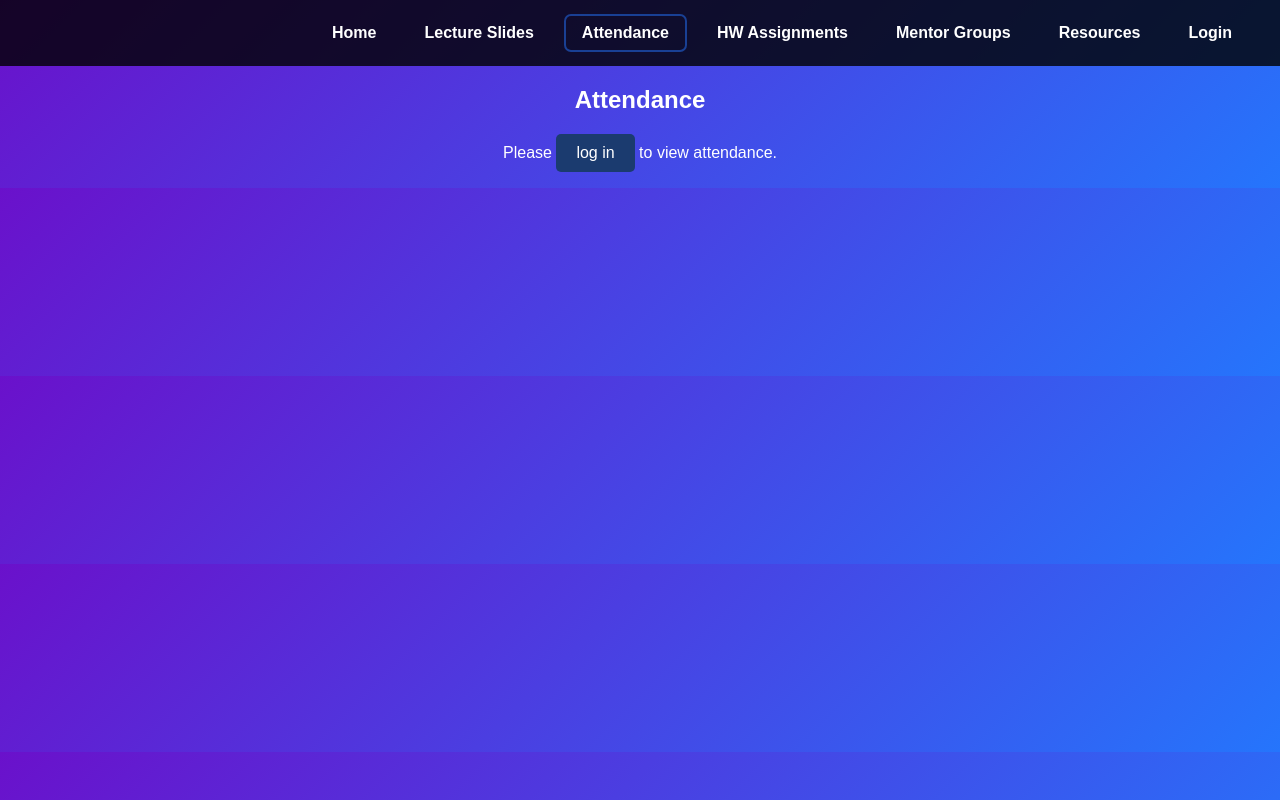
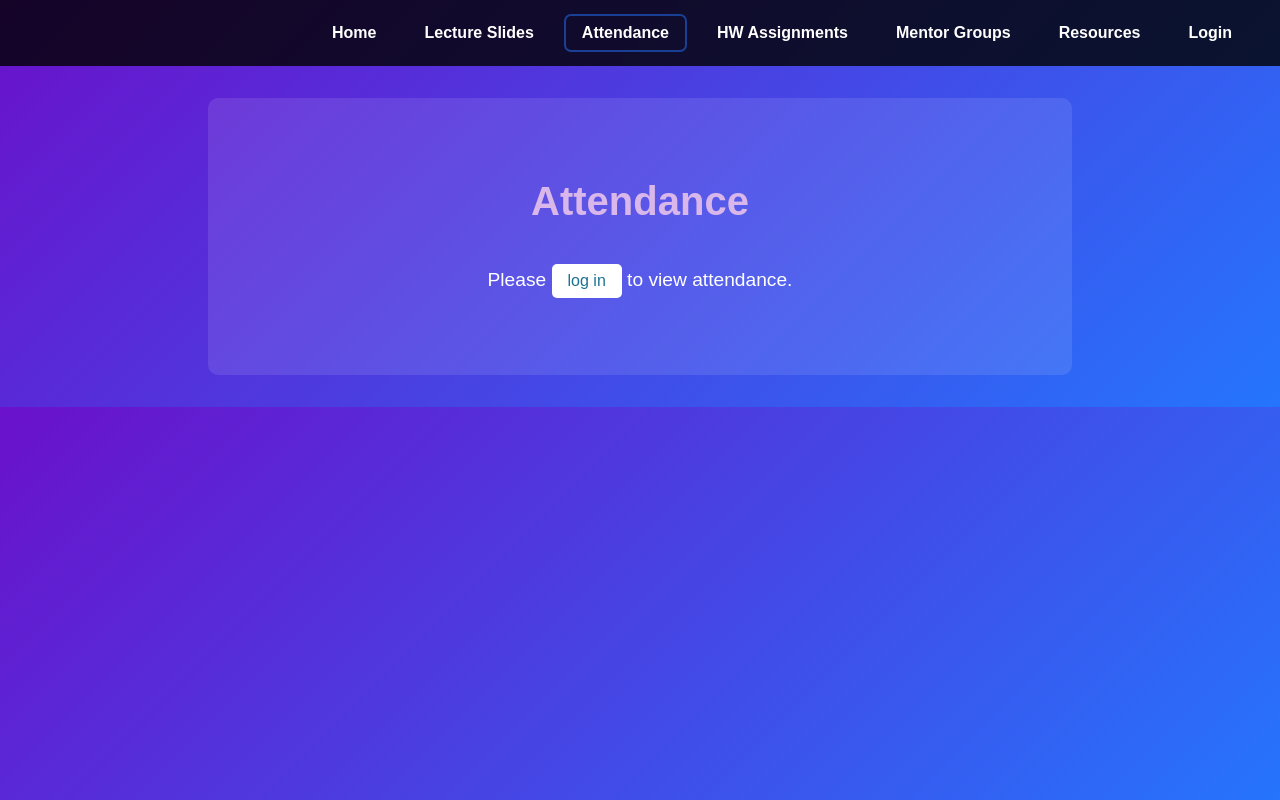
Before and after one commit to Samara-dotcom/appdevhackathonfinal, a React (Create React App) app: page / in a window 1280 px wide. Both pictures are taken after a click on the button "Attendance". Built offline with nearby package versions, Linux system fonts and the light colour scheme.

Commit message:
Finishing touches

```diff
--- a/src/App.tsx
+++ b/src/App.tsx
@@ -1,6 +1,6 @@
 import React, { useState, useEffect } from "react";
 import { GoogleOAuthProvider, useGoogleLogin, googleLogout } from "@react-oauth/google";
-import axios from "axios"; // Keep only axios import
+import axios from "axios";
 import "./App.css";
 import Homework from "./Homework";
 import { Attendance } from "./Attendance";
@@ -17,6 +17,9 @@ const App: React.FC = () => {
     { title: "Lecture 4", link: "https://docs.google.com/presentation/d/14ooPTPyM4QZPWMBq2sg4NypMQZAHQ4rY5n6CUn6l7zI/edit?usp=sharing" },
     { title: "Lecture 5", link: "https://docs.google.com/presentation/d/1YzEswdGs5zqZMaK8zPCaJl8PiiFFOYDnz2QVHLDAxak/edit?usp=sharing" },
     { title: "Lecture 6", link: "https://docs.google.com/presentation/d/1GTiIFoT1EDLZ0Y9SC6G1f9c1-YZoMM-NMLOC8-0_-lI/edit?usp=sharing" },
+    { title: "Lecture 7", link: "https://docs.google.com/presentation/d/15Na7t8cIfSIBrwDEqQ7BOuvSB5UykhBfiqQstg7lqsg/edit?usp=sharing" },
+    { title: "Lecture 8", link: "https://docs.google.com/presentation/d/1LqK53V6loCTSSouDKSLi0ghzEUEeoyfh49JIIpD04OQ/edit?usp=sharing" },
+    { title: "Lecture 9", link: "https://docs.google.com/presentation/d/1l67FCwXIndPk7by-60jXrStApbmZtccyJQhMuFQl4-c/edit?usp=sharing" },
   ];
 
   const [currentSlideShow, setCurrentSlideShow] = useState(0);
--- /dev/null
+++ b/src/Attendance.css
@@ -0,0 +1,58 @@
+#attendance {
+    padding: 3em 2em;
+    background-color: rgba(255, 255, 255, 0.1);
+    border-radius: 10px;
+    margin: 2em auto;
+    max-width: 800px;
+    text-align: center;
+  }
+
+  #attendance h2 {
+    font-size: 2.5rem;
+    margin-bottom: 1em;
+    color: #dab7eb;
+  }
+
+  #attendance p {
+    font-size: 1.2rem;
+    line-height: 1.5;
+    margin-bottom: 1.5em;
+  }
+
+  .attendance-details {
+    margin-top: 2em;
+    text-align: left;
+  }
+
+  .attendance-details p {
+    background: #ffffff;
+    border-radius: 10px;
+    box-shadow: 0 4px 6px rgba(0, 0, 0, 0.1);
+    padding: 15px;
+    font-size: 1rem;
+    color: #333;
+    margin-bottom: 10px;
+    transition: background-color 0.3s;
+  }
+
+  .attendance-details p:hover {
+    background-color: #f0f0f0;
+  }
+
+  button {
+    font-size: 1rem;
+    color: #1C7293;
+    text-decoration: none;
+    background: white;
+    padding: 0.5em 1em;
+    border-radius: 5px;
+    border: none;
+    cursor: pointer;
+    transition: background-color 0.3s, transform 0.2s;
+  }
+
+  button:hover {
+    background: #df86ff;
+    color: white;
+    transform: scale(1.05);
+  }
--- a/src/Attendance.tsx
+++ b/src/Attendance.tsx
@@ -1,4 +1,5 @@
 import { useEffect, useState } from "react";
+import "./Attendance.css";
 
 type AttendanceStatus = "Present" | "Absent"
 type AttendanceItem = { name: string; week1: AttendanceStatus; week2: AttendanceStatus; week3: AttendanceStatus; week4: AttendanceStatus; week5: AttendanceStatus; week6: AttendanceStatus; week7: AttendanceStatus; week8: AttendanceStatus; week9: AttendanceStatus; week10: AttendanceStatus;};
--- a/src/components/GoogleLogin.tsx
+++ b/src/components/GoogleLogin.tsx
@@ -12,7 +12,7 @@ const GoogleLoginButton: React.FC<{ onLoginSuccess: (user: any) => void }> = ({
     })
       .then((res) => res.json())
       .then((userInfo) => {
-        onLoginSuccess(userInfo); // Pass user info to the parent component
+        onLoginSuccess(userInfo);
         setError("");
       })
       .catch((err) => {
```
